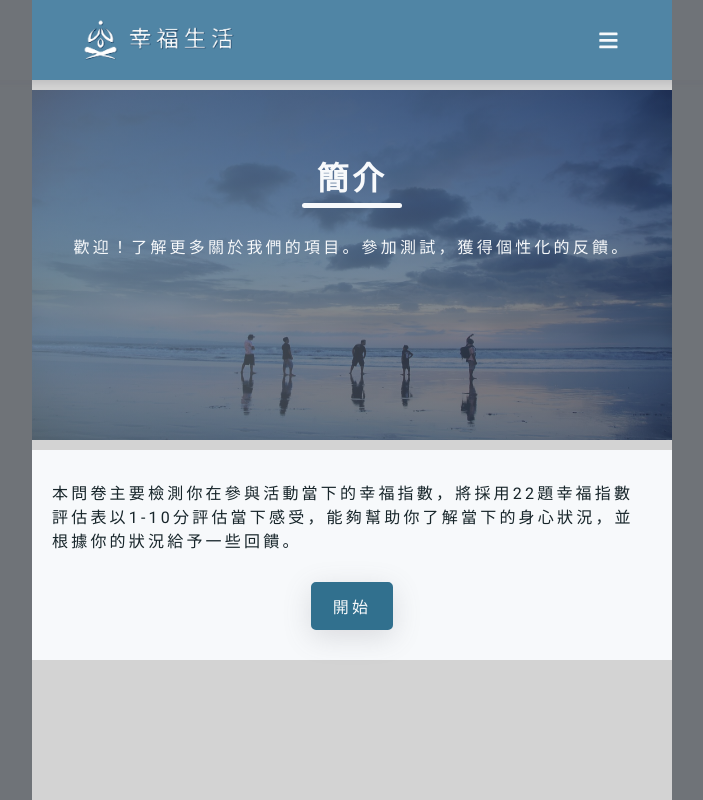
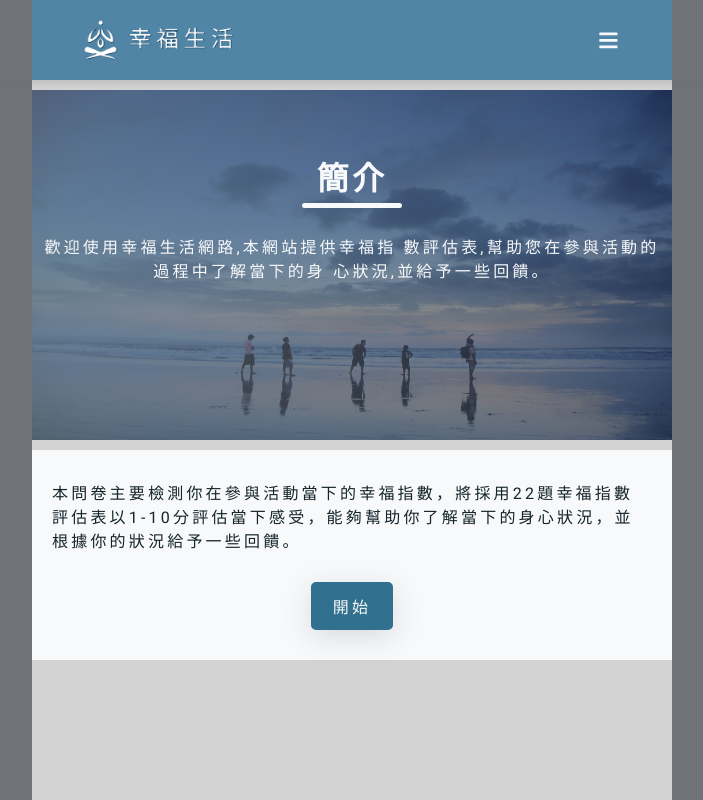
Before and after one commit to fordonez792/Happiness-VIP-Client, a React app: page / in a window 1280 px wide. Shown: the top 800 px of the page, without its empty margins (288-991 px from the left). Built offline with nearby package versions, Linux system fonts and the light colour scheme; no server answers.

Commit message:
Fixed errors

```diff
--- a/src/assets/translations.js
+++ b/src/assets/translations.js
@@ -106,7 +106,8 @@ export const homeTranslations = [
     id: 4,
     english:
       "Welcome! Get to know more about our project. Take the test and get some personalized feedback.",
-    chinese: "歡迎！了解更多關於我們的項目。參加測試，獲得個性化的反饋。",
+    chinese:
+      "歡迎使用幸福生活網路,本網站提供幸福指 數評估表,幫助您在參與活動的過程中了解當下的身 心狀況,並給予一些回饋。",
   },
 ];
 
--- a/src/pages/Results.js
+++ b/src/pages/Results.js
@@ -109,6 +109,7 @@ const Results = () => {
         </article>
         {results ? (
           <article className="results">
+            <h1>{state.state}</h1>
             <div className="chart">
               <Scatter options={options} data={data} plugins={plugins} />
             </div>
@@ -129,7 +130,6 @@ const Results = () => {
               <p>{results.negative.toFixed(1)}</p>
             </div>
             <div className="feedback">
-              <p>{state.state}</p>
               <p>{state.feedback}</p>
             </div>
           </article>
--- a/src/style.css
+++ b/src/style.css
@@ -882,6 +882,11 @@ body {
   width: 80%;
   margin-bottom: 30px;
 }
+#results .container .results h1 {
+  text-align: center;
+  font-size: 22px;
+  margin-bottom: 0;
+}
 #results .container .chart {
   display: flex;
   justify-content: center;
```
